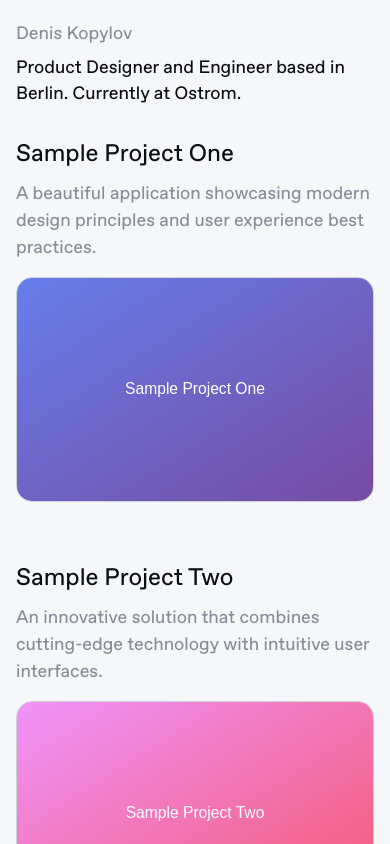
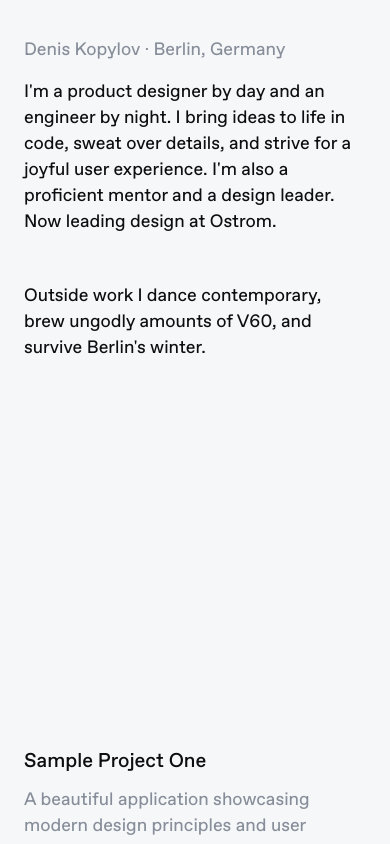
Before and after one commit to kplv/portfolio, a Next.js app: page / in a window 390 px wide. Shown: the top 844 px of the page. Built offline with nearby package versions, Linux system fonts and the light colour scheme.

Commit message:
feat: card and text various changes

```diff
--- a/src/app/page.module.css
+++ b/src/app/page.module.css
@@ -115,9 +115,9 @@ a.secondary {
   }
 }
 
-@media (max-width: 600px) {
-  .main {
-    padding: 48px 24px;
+@media (max-width: 900px) {
+  .content {
+    padding: 36px 24px;
   }
 
   .intro {
--- a/src/app/tokens.css
+++ b/src/app/tokens.css
@@ -12,7 +12,7 @@
   /* Text Primary - Main prominent text */
   --text-primary-color: var(--slate-1200);
   --text-primary-size: 20px;
-  --text-primary-line-height: 28px;
+  --text-primary-line-height: 30px;
   --text-primary-weight: 400;
 
   /* Text Secondary - Secondary text */
@@ -23,9 +23,9 @@
 
   /* Headers */
   --header-secondary-color: var(--slate-1200);
-  --header-secondary-size: 28px;
-  --header-secondary-line-height: 36px;
-  --header-secondary-weight: 400;
+  --header-secondary-size: 24px;
+  --header-secondary-line-height: 32px;
+  --header-secondary-weight: 450;
 }
 
 /* === Theme: Dark Mode === */
@@ -43,7 +43,7 @@
     --text-primary-line-height: 26px;
     --text-secondary-size: 15px;
     --text-secondary-line-height: 22px;
-    --header-secondary-size: 24px;
-    --header-secondary-line-height: 30px;
+    --header-secondary-size: 20px;
+    --header-secondary-line-height: 28px;
   }
 }
--- a/src/components/intro-text/intro-text.module.css
+++ b/src/components/intro-text/intro-text.module.css
@@ -3,15 +3,15 @@
   flex-direction: column;
   align-items: flex-start;
   text-align: left;
-  gap: 8px;
+  gap: 16px;
   align-self: flex-start;
+  padding-bottom: 120px;
 }
 
 .text {
   font-size: var(--text-primary-size);
   font-weight: var(--text-primary-weight);
   line-height: var(--text-primary-line-height);
-  margin-bottom: 120px;
   color: var(--text-primary-color);
 }
 
--- a/src/components/intro-text/intro-text.tsx
+++ b/src/components/intro-text/intro-text.tsx
@@ -5,15 +5,18 @@ export interface IntroTextProps {
 }
 
 export function IntroText({
-  text = "Product Designer and Engineer based in Berlin. Currently at Ostrom."
+  text = "I'm a Product Designer and Engineer based in Berlin. Currently at Ostrom."
 }: IntroTextProps) {
   return (
     <div className={styles.container}>
       <p className={styles.label}>
-        Denis Kopylov
+        Denis Kopylov · Berlin, Germany
       </p>
       <h1 className={styles.text}>
-        {text}
+        I'm a product designer by day and an engineer by night. I bring ideas to life in code, sweat over details, and strive for a joyful user experience. I'm also a proficient mentor and a design leader. Now leading design at Ostrom.
+      </h1>
+      <h1 className={styles.text}>
+        Outside work I dance contemporary, brew ungodly amounts of V60, and survive Berlin's winter.
       </h1>
     </div>
   );
--- a/src/components/project-card/project-card.module.css
+++ b/src/components/project-card/project-card.module.css
@@ -7,9 +7,9 @@
 }
 
 .projectDescription {
-  font-size: var(--text-secondary-size);
-  font-weight: var(--text-secondary-weight);
-  line-height: var(--text-secondary-line-height);
+  font-size: var(--text-primary-size);
+  font-weight: var(--text-primary-weight);
+  line-height: var(--text-primary-line-height);
   color: var(--text-secondary-color);
   padding-bottom: 12px;
 }
@@ -47,7 +47,7 @@
 
 .body {
   display: flex;
-  gap: 32px;
+  gap: 20px;
   justify-content: space-between;
   align-items: flex-start;
 }
@@ -58,10 +58,10 @@
 }
 
 .text {
-  font-size: var(--text-primary-size);
-  line-height: 150%;
+  font-size: var(--text-secondary-size);
+  line-height: var(--text-secondary-line-height);
+  font-weight: var(--text-secondary-weight);
   color: var(--text-secondary-color);
-  margin: 0;
 }
 
 .imageWrapper {
@@ -72,12 +72,19 @@
 }
 
 .image {
-  border-radius: 16px;
-  border: 1.5px solid var(--slate-200);
+  border-radius: 20px;
   object-fit: cover;
 }
 
-/* Mobile styles */
+/* Touch device styles - always show images */
+@media (hover: none) and (pointer: coarse) {
+  .imageWrapper {
+    opacity: 1 !important;
+    transform: none !important;
+  }
+}
+
+/* Small screen layout adjustments */
 @media screen and (max-width: 428px) {
   .header {
     margin-bottom: 8px;
@@ -95,6 +102,7 @@
 
   .description {
     max-width: 100%;
+    order: 2;
   }
 
   .text {
@@ -105,8 +113,7 @@
     width: 100%;
     height: auto;
     aspect-ratio: 364 / 228;
-    opacity: 1 !important;
-    transform: none !important;
+    order: 1;
   }
 
   .image {
--- a/src/components/project-card/project-card.tsx
+++ b/src/components/project-card/project-card.tsx
@@ -49,7 +49,7 @@ export function ProjectCard({ project }: ProjectCardProps) {
           <div className={styles.body}>
             <div className={styles.description}>
               <h2 className={styles.projectHeader}>{project.name}</h2>
-              <p className={styles.text}>{project.description}</p>
+              <p className={styles.projectDescription}>{project.description}</p>
             </div>
 
             <motion.div
--- a/src/components/project-list/project-list.module.css
+++ b/src/components/project-list/project-list.module.css
@@ -2,5 +2,4 @@
   display: flex;
   flex-direction: column;
   width: 100%;
-
 }
--- a/src/components/project-list/project-list.tsx
+++ b/src/components/project-list/project-list.tsx
@@ -9,6 +9,7 @@ export interface ProjectListProps {
 export function ProjectList({ projects }: ProjectListProps) {
   return (
     <div className={styles.container}>
+
       {projects.map((project) => (
         <ProjectCard key={project.id} project={project} />
       ))}
```
